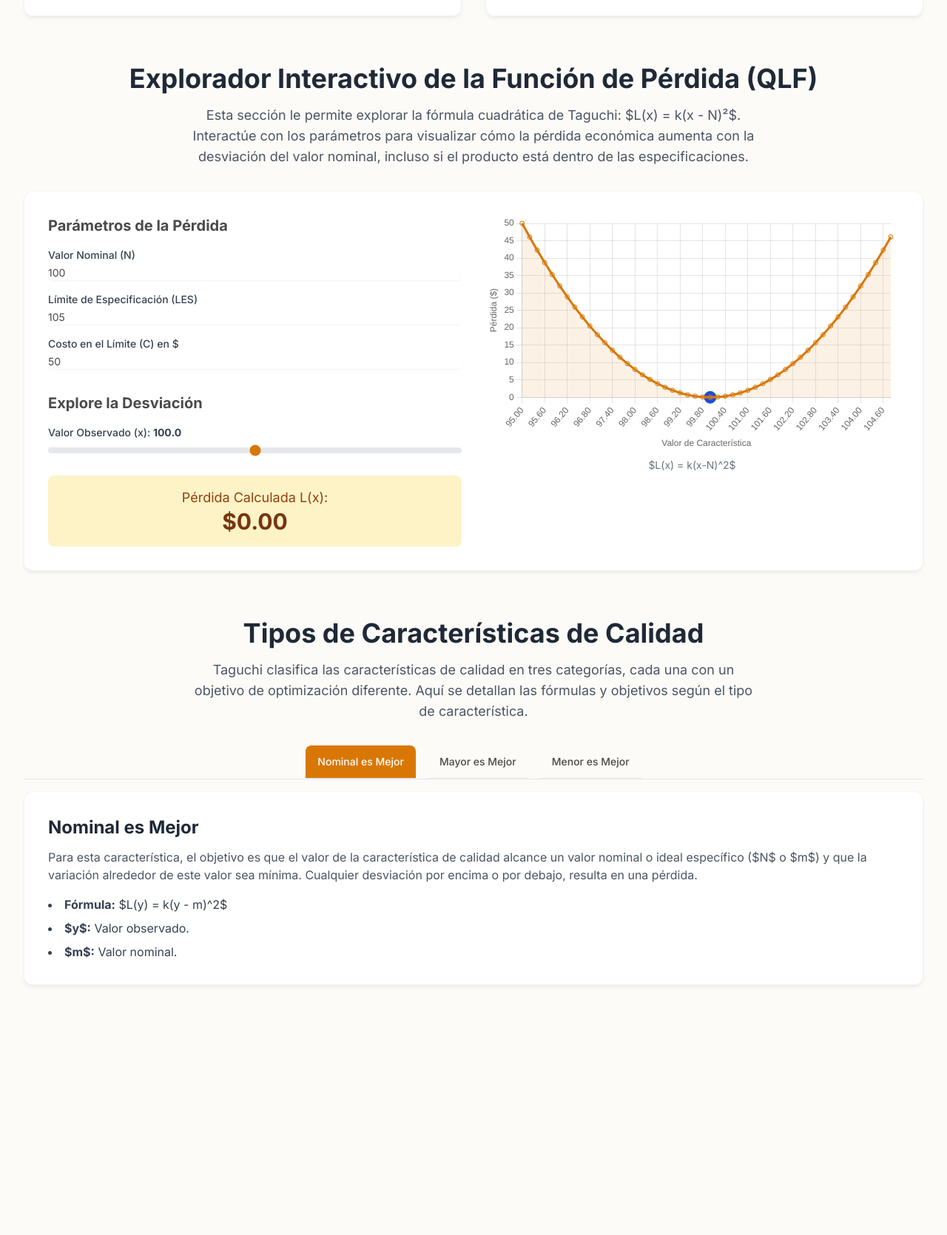
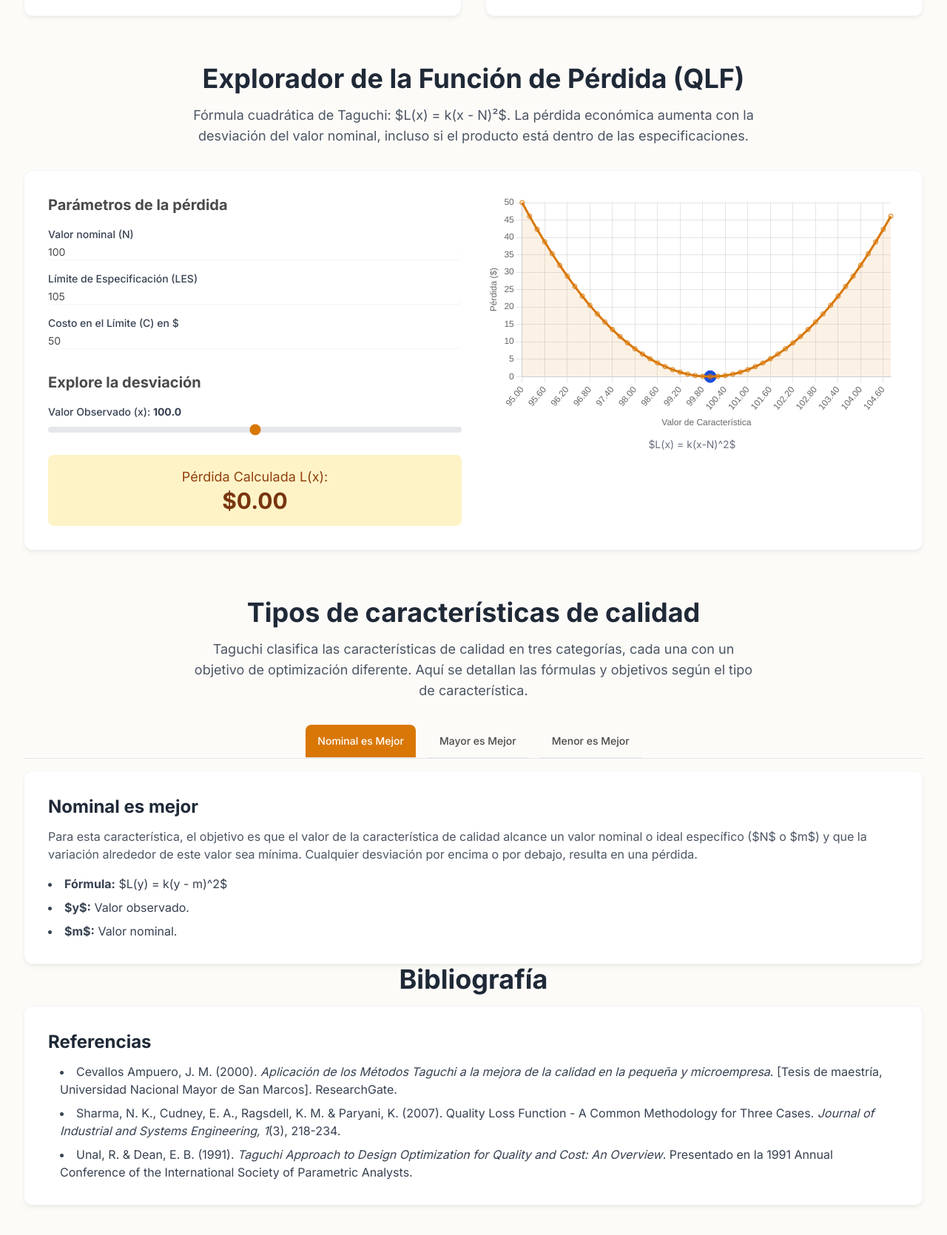
Before and after one commit to faruthem/Taguchi_repo, a plain HTML site: page index.html in a window 1280 px wide. Shown: the part 1020-2690 px from the top of the page at 74% size. Before the commit the page ends 2400 px from the top, so only its background shows below. Drawn offline with nearby package versions, Linux system fonts and the light colour scheme.

Commit message:
confirmar

```diff
--- a/index.html
+++ b/index.html
@@ -3,7 +3,7 @@
 <head>
     <meta charset="UTF-8">
     <meta name="viewport" content="width=device-width, initial-scale=1.0">
-    <title>Explorador Interactivo de Conceptos de Calidad de Taguchi</title>
+    <title>Conceptos de calidad de Taguchi</title>
     <script src="https://cdn.tailwindcss.com"></script>
     <script src="https://cdn.jsdelivr.net/npm/chart.js"></script>
     <link rel="preconnect" href="https://fonts.googleapis.com">
@@ -26,6 +26,7 @@
                         <a href="#metodologias" class="nav-link px-3 py-2 rounded-md text-sm font-medium text-gray-700">Metodologías</a>
                         <a href="#qlf" class="nav-link px-3 py-2 rounded-md text-sm font-medium text-gray-700">Explorador QLF</a>
                         <a href="#caracteristicas" class="nav-link px-3 py-2 rounded-md text-sm font-medium text-gray-700">Características</a>
+                        <a href="#bibliografia" class="nav-link px-3 py-2 rounded-md text-sm font-medium text-gray-700">Bibliografía</a>
                     </div>
                 </div>
             </div>
@@ -35,20 +36,20 @@
     <main class="container mx-auto px-4 sm:px-6 lg:px-8 py-8 md:py-12">
 
         <section id="filosofia" class="mb-16 text-center">
-            <h2 class="text-3xl md:text-4xl font-bold text-gray-800 mb-4">La Filosofía de Calidad de Genichi Taguchi</h2>
+            <h2 class="text-3xl md:text-4xl font-bold text-gray-800 mb-4">La Filosofía de calidad de Genichi Taguchi</h2>
             <p class="max-w-3xl mx-auto text-lg text-gray-600 mb-8">
                 Taguchi define la calidad en términos de la pérdida generada por el producto a la sociedad. Dicha pérdida puede ser estimada desde el momento en que un producto es despachado hasta el final de su vida útil. El objetivo es construir la calidad intrínsecamente en el producto.
             </p>
         </section>
 
         <section id="metodologias" class="mb-16">
-            <h2 class="text-3xl md:text-4xl font-bold text-gray-800 mb-4 text-center">Ingeniería de Calidad: En Línea vs. Fuera de Línea</h2>
+            <h2 class="text-3xl md:text-4xl font-bold text-gray-800 mb-4 text-center">Ingeniería de calidad: En Línea vs. Fuera de Línea</h2>
             <p class="max-w-3xl mx-auto text-lg text-gray-600 mb-8 text-center">
                 El control de calidad se divide en dos enfoques principales. Explore las diferencias para entender cómo la ingeniería "fuera de la línea" busca la prevención, mientras que la ingeniería "en línea" se centra en el control y la corrección durante la producción.
             </p>
             <div class="grid md:grid-cols-2 gap-8">
                 <div class="card p-6">
-                    <h3 class="text-2xl font-semibold text-gray-800 mb-3">🚀 Ingeniería Fuera de Línea</h3>
+                    <h3 class="text-2xl font-semibold text-gray-800 mb-3">🚀 Ingeniería fuera de línea</h3>
                     <p class="text-gray-600 mb-4">Se centra en la optimización del diseño de productos y procesos antes de que comience la producción en masa. Su objetivo es reducir la variabilidad y hacer que los productos y procesos sean robustos o insensibles a los factores de ruido.</p>
                     <div class="space-y-4">
                         <div class="p-4 bg-amber-50 rounded-lg">
@@ -66,7 +67,7 @@
                     </div>
                 </div>
                 <div class="card p-6">
-                    <h3 class="text-2xl font-semibold text-gray-800 mb-3">🏭 Ingeniería En Línea</h3>
+                    <h3 class="text-2xl font-semibold text-gray-800 mb-3">🏭 Ingeniería en línea</h3>
                     <p class="text-gray-600 mb-4">Se refiere a las actividades de control de calidad que se realizan durante la fase de manufactura y operación del producto. Su propósito es controlar y corregir los procesos en tiempo real para mantener el producto dentro de los parámetros de calidad deseados.</p>
                      <ul class="space-y-3 list-disc list-inside text-gray-700">
                         <li><strong>Enfoque:</strong> Reactivo, monitoreo y corrección.</li>
@@ -79,17 +80,17 @@
         </section>
 
         <section id="qlf" class="mb-16">
-            <h2 class="text-3xl md:text-4xl font-bold text-gray-800 mb-4 text-center">Explorador Interactivo de la Función de Pérdida (QLF)</h2>
+            <h2 class="text-3xl md:text-4xl font-bold text-gray-800 mb-4 text-center">Explorador de la Función de Pérdida (QLF)</h2>
             <p class="max-w-3xl mx-auto text-lg text-gray-600 mb-8 text-center">
-                Esta sección le permite explorar la fórmula cuadrática de Taguchi: $L(x) = k(x - N)²$. Interactúe con los parámetros para visualizar cómo la pérdida económica aumenta con la desviación del valor nominal, incluso si el producto está dentro de las especificaciones.
+                Fórmula cuadrática de Taguchi: $L(x) = k(x - N)²$. La pérdida económica aumenta con la desviación del valor nominal, incluso si el producto está dentro de las especificaciones.
             </p>
             <div class="card p-6 md:p-8">
                 <div class="grid lg:grid-cols-2 gap-8">
                     <div>
-                        <h3 class="text-xl font-semibold mb-4">Parámetros de la Pérdida</h3>
+                        <h3 class="text-xl font-semibold mb-4">Parámetros de la pérdida</h3>
                         <div class="space-y-4">
                             <div>
-                                <label for="targetValue" class="block text-sm font-medium text-gray-700">Valor Nominal (N)</label>
+                                <label for="targetValue" class="block text-sm font-medium text-gray-700">Valor nominal (N)</label>
                                 <input type="number" id="targetValue" value="100" class="mt-1 block w-full rounded-md border-gray-300 shadow-sm focus:border-amber-500 focus:ring-amber-500 sm:text-sm">
                             </div>
                             <div>
@@ -101,7 +102,7 @@
                                 <input type="number" id="costAtLimit" value="50" class="mt-1 block w-full rounded-md border-gray-300 shadow-sm focus:border-amber-500 focus:ring-amber-500 sm:text-sm">
                             </div>
                         </div>
-                         <h3 class="text-xl font-semibold mt-8 mb-4">Explore la Desviación</h3>
+                         <h3 class="text-xl font-semibold mt-8 mb-4">Explore la desviación</h3>
                         <div>
                             <label for="observedValueSlider" class="block text-sm font-medium text-gray-700">Valor Observado (x): <span id="observedValueLabel" class="font-bold">100</span></label>
                             <input type="range" id="observedValueSlider" min="95" max="105" value="100" step="0.1" class="w-full h-2 bg-gray-200 rounded-lg appearance-none cursor-pointer accent-amber-600">
@@ -122,7 +123,7 @@
         </section>
 
         <section id="caracteristicas">
-            <h2 class="text-3xl md:text-4xl font-bold text-gray-800 mb-4 text-center">Tipos de Características de Calidad</h2>
+            <h2 class="text-3xl md:text-4xl font-bold text-gray-800 mb-4 text-center">Tipos de características de calidad</h2>
             <p class="max-w-3xl mx-auto text-lg text-gray-600 mb-8 text-center">
                 Taguchi clasifica las características de calidad en tres categorías, cada una con un objetivo de optimización diferente. Aquí se detallan las fórmulas y objetivos según el tipo de característica.
             </p>
@@ -136,7 +137,7 @@
                 </div>
                 <div class="card p-6 md:p-8">
                     <div id="ntb" class="tab-content">
-                        <h3 class="text-2xl font-semibold text-gray-800 mb-3">Nominal es Mejor</h3>
+                        <h3 class="text-2xl font-semibold text-gray-800 mb-3">Nominal es mejor</h3>
                         <p class="text-gray-600 mb-4">Para esta característica, el objetivo es que el valor de la característica de calidad alcance un valor nominal o ideal específico ($N$ o $m$) y que la variación alrededor de este valor sea mínima. Cualquier desviación por encima o por debajo, resulta en una pérdida.</p>
                         <ul class="list-disc list-inside space-y-2 text-gray-700">
                             <li><strong>Fórmula:</strong> $L(y) = k(y - m)^2$</li>
@@ -145,7 +146,7 @@
                         </ul>
                     </div>
                     <div id="ltb" class="tab-content hidden">
-                        <h3 class="text-2xl font-semibold text-gray-800 mb-3">Mayor es Mejor</h3>
+                        <h3 class="text-2xl font-semibold text-gray-800 mb-3">Mayor es mejor</h3>
                         <p class="text-gray-600 mb-4">Minimizar el valor de la característica de calidad, idealmente hacía cero. Cuanto menor sea el valor, mejor es la calidad y menor la pérdida. Se aplica a atributos indeseables que se buscan eliminar o reducir al mínimo.</p>
                         <ul class="list-disc list-inside space-y-2 text-gray-700">
                             <li><strong>Fórmula:</strong> $S/N = -10 * log(\Sigma(1/Y^2)/n)$</li>
@@ -154,7 +155,7 @@
                         </ul>
                     </div>
                     <div id="stb" class="tab-content hidden">
-                        <h3 class="text-2xl font-semibold text-gray-800 mb-3">Menor es Mejor</h3>
+                        <h3 class="text-2xl font-semibold text-gray-800 mb-3">Menor es mejor</h3>
                         <p class="text-gray-600 mb-4">Minimizar el valor de la característica de calidad, idealmente hacía cero. Cuanto menor sea el valor, mejor es la calidad y menor la pérdida. Se aplica a atributos indeseables que se buscan eliminar o reducir al mínimo.</p>
                         <ul class="list-disc list-inside space-y-2 text-gray-700">
                             <li><strong>Fórmula:</strong> $S/N = -10 * log(\Sigma(Y^2)/n)$</li>
@@ -166,6 +167,18 @@
             </div>
         </section>
 
+        <section id="bibliografia" class="mb-16">
+            <h2 class="text-3xl md:text-4xl font-bold text-gray-800 mb-4 text-center">Bibliografía</h2>
+            <div class="card p-6 md:p-8">
+                <h3 class="text-2xl font-semibold text-gray-800 mb-3">Referencias</h3>
+                <ul class="list-disc list-inside space-y-2 text-gray-700 pl-4">
+                    <li>Cevallos Ampuero, J. M. (2000). <i>Aplicación de los Métodos Taguchi a la mejora de la calidad en la pequeña y microempresa</i>. [Tesis de maestría, Universidad Nacional Mayor de San Marcos]. ResearchGate.</li>
+                    <li>Sharma, N. K., Cudney, E. A., Ragsdell, K. M. & Paryani, K. (2007). Quality Loss Function - A Common Methodology for Three Cases. <i>Journal of Industrial and Systems Engineering, 1</i>(3), 218-234.</li>
+                    <li>Unal, R. & Dean, E. B. (1991). <i>Taguchi Approach to Design Optimization for Quality and Cost: An Overview</i>. Presentado en la 1991 Annual Conference of the International Society of Parametric Analysts.</li>
+                </ul>
+            </div>
+        </section>
+
     </main>
     <!-- El archivo JavaScript se importa al final del body -->
     <script src="script.js"></script>
```
